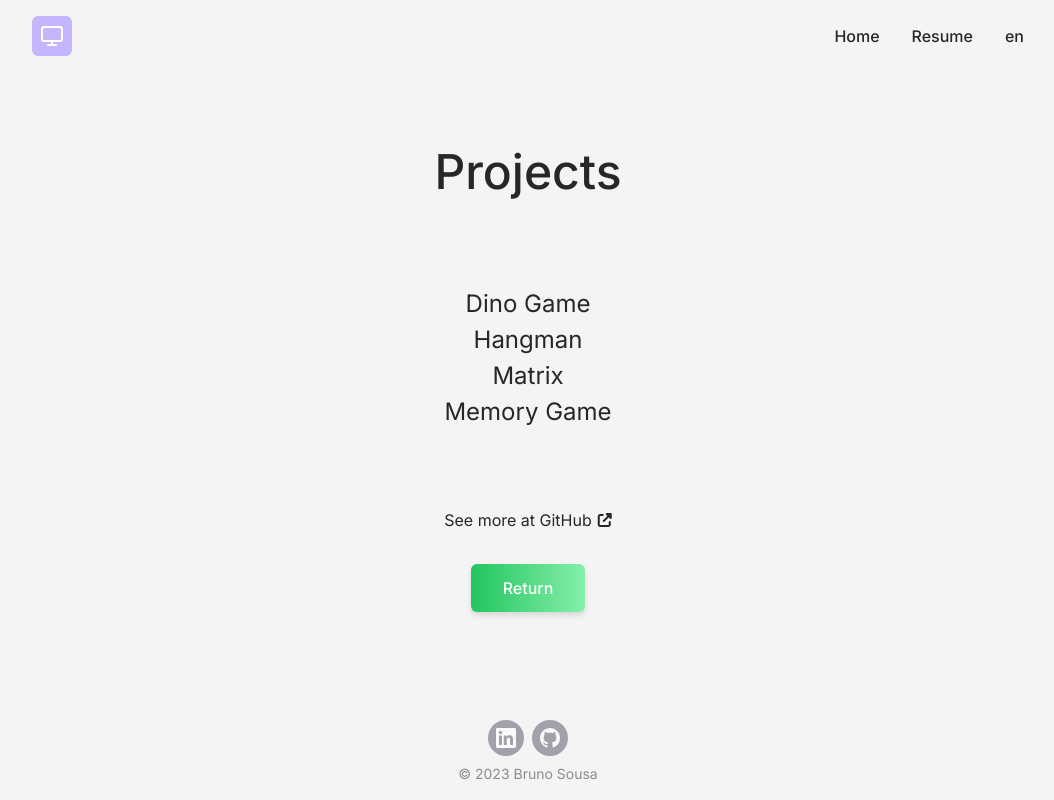
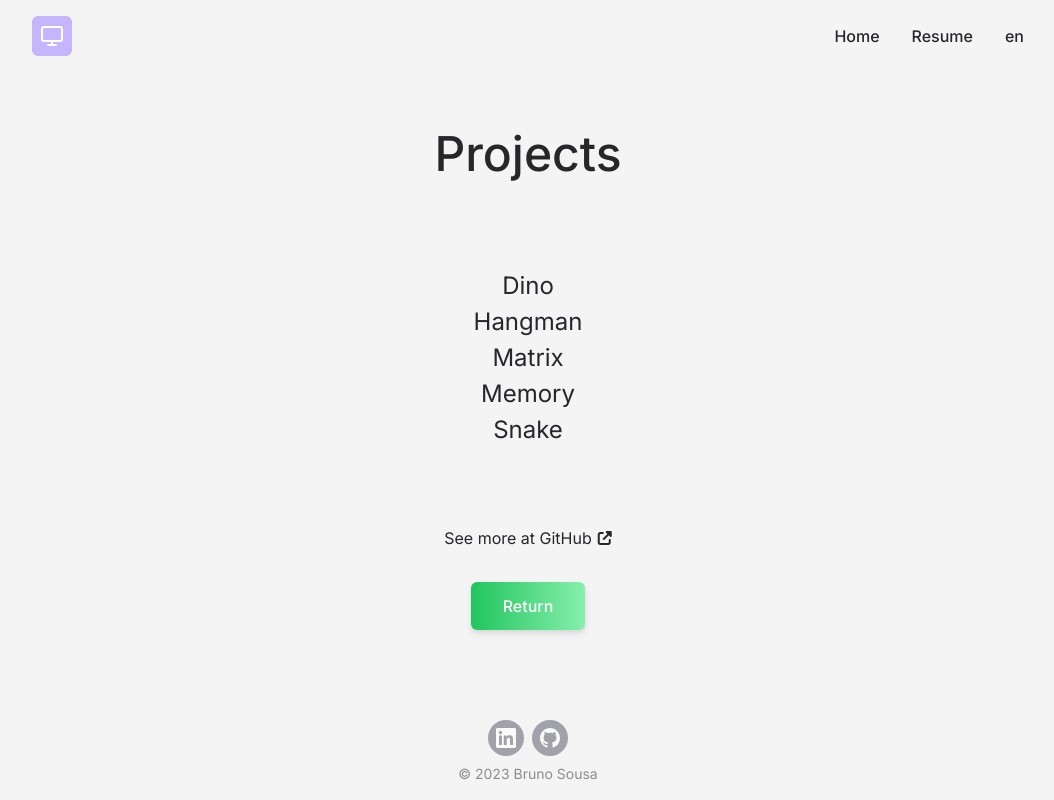
Before and after one commit to brunolpsousa/website, a Next.js app: page /projects in a window 1280 px wide. Shown: the whole page, without its empty margins (112-1166 px from the left). Built offline with nearby package versions, Linux system fonts and the light colour scheme.

Commit message:
feat: add snake game

```diff
--- a/pages/projects/index.tsx
+++ b/pages/projects/index.tsx
@@ -11,22 +11,19 @@ export default () => {
       </h1>
       <ul className='text-2xl text-center p-16 m-3'>
         <li className='customHover m-1'>
-          <Link href={'projects/dino'}>
-            {isEN ? 'Dino Game' : 'Jogo do Dinossauro'}
-          </Link>
+          <Link href={'projects/dino'}>Dino</Link>
         </li>
         <li className='customHover m-1'>
-          <Link href={'projects/hangman'}>
-            {isEN ? 'Hangman' : 'Jogo da Forca'}
-          </Link>
+          <Link href={'projects/hangman'}>{isEN ? 'Hangman' : 'Forca'}</Link>
         </li>
         <li className='customHover m-1'>
           <Link href={'projects/matrix'}>Matrix</Link>
         </li>
         <li className='customHover m-1'>
-          <Link href={'projects/memory'}>
-            {isEN ? 'Memory Game' : 'Jogo da Memória'}
-          </Link>
+          <Link href={'projects/memory'}>{isEN ? 'Memory' : 'Memória'}</Link>
+        </li>
+        <li className='customHover m-1'>
+          <Link href={'projects/snake'}>Snake</Link>
         </li>
       </ul>
       <ul className='hover:underline customHover'>
--- /dev/null
+++ b/pages/projects/snake.tsx
@@ -0,0 +1,247 @@
+// Ref: https://github.com/servetgulnaroglu/ytb_snake_js
+
+import Link from 'next/link'
+import { useEffect } from 'react'
+import getLang from '@utils/getLang'
+
+const snake = () => {
+  const canvas = document.getElementById('canvas') as HTMLCanvasElement
+  const canvasContext = canvas.getContext('2d')
+  const gameSpeed = 15
+  let record = 0
+
+  function gameLoop() {
+    setInterval(show, 1000 / gameSpeed)
+  }
+
+  function show() {
+    update()
+    draw()
+  }
+
+  function update() {
+    if (!canvasContext) return
+    canvas.width = (window.innerWidth / 5) * 4
+    canvas.height = window.innerHeight / 2
+    canvasContext.clearRect(0, 0, canvas.width, canvas.height)
+    snake.move()
+    eatApple()
+    checkCollision()
+  }
+
+  function eatApple() {
+    if (
+      snake.tail[snake.tail.length - 1].x == apple.x &&
+      snake.tail[snake.tail.length - 1].y == apple.y
+    ) {
+      snake.tail[snake.tail.length] = { x: apple.x, y: apple.y }
+      apple = new Apple()
+    }
+
+    if (apple.x > canvas.width || apple.y > canvas.height) apple = new Apple()
+  }
+
+  function gameOver() {
+    record = Math.max(record, snake.tail.length - 1)
+    snake = new Snake()
+  }
+
+  function checkCollision() {
+    let headTail = snake.tail[snake.tail.length - 1]
+
+    // wall collision
+    if (
+      headTail.x <= -snake.size ||
+      headTail.x >= canvas.width ||
+      headTail.y <= -snake.size ||
+      headTail.y >= canvas.height
+    ) {
+      gameOver()
+      return
+    }
+
+    // self collision
+    for (let i = 0; i < snake.tail.length - 2; i++) {
+      if (headTail.x == snake.tail[i].x && headTail.y == snake.tail[i].y) {
+        gameOver()
+        return
+      }
+    }
+  }
+
+  function draw() {
+    if (!canvasContext) return
+
+    createRect(0, 0, canvas.width, canvas.height, 'black')
+
+    for (let i = 0; i < snake.tail.length; i++) {
+      createRect(
+        snake.tail[i].x + 2.5,
+        snake.tail[i].y + 2.5,
+        snake.size - 5,
+        snake.size - 5,
+        'white',
+      )
+    }
+
+    canvasContext.font = '20px sans-serif'
+    canvasContext.fillStyle = '#00FF42'
+    canvasContext.fillText('Record: ' + record, (canvas.width / 9) * 2, 18)
+    canvasContext.fillText(
+      'Score: ' + (snake.tail.length - 1),
+      (canvas.width / 3) * 2,
+      18,
+    )
+    createRect(apple.x, apple.y, apple.size, apple.size, apple.color)
+  }
+
+  function createRect(
+    x: number,
+    y: number,
+    width: number,
+    height: number,
+    color: string,
+  ) {
+    if (!canvasContext) return
+
+    canvasContext.fillStyle = color
+    canvasContext.fillRect(x, y, width, height)
+  }
+
+  window.addEventListener('keydown', (e: KeyboardEvent) => {
+    setTimeout(() => {
+      if (
+        (e.key === 'ArrowLeft' || e.key.toLowerCase() === 'a') &&
+        snake.rotateX != 1
+      ) {
+        snake.rotateX = -1
+        snake.rotateY = 0
+      } else if (
+        (e.key === 'ArrowUp' || e.key.toLowerCase() === 'w') &&
+        snake.rotateY != 1
+      ) {
+        snake.rotateX = 0
+        snake.rotateY = -1
+      } else if (
+        (e.key === 'ArrowRight' || e.key.toLowerCase() === 'd') &&
+        snake.rotateX != -1
+      ) {
+        snake.rotateX = 1
+        snake.rotateY = 0
+      } else if (
+        (e.key === 'ArrowDown' || e.key.toLowerCase() === 's') &&
+        snake.rotateY != -1
+      ) {
+        snake.rotateX = 0
+        snake.rotateY = 1
+      }
+    }, 1)
+  })
+
+  class Snake {
+    x: number
+    y: number
+    size: number
+    tail: { x: number; y: number }[]
+    rotateX: number
+    rotateY: number
+
+    constructor() {
+      this.size = 16
+      this.x = 0
+      this.y = canvas.height / 3
+      this.tail = [{ x: this.x, y: this.y }]
+      this.rotateX = 1
+      this.rotateY = 0
+    }
+
+    move() {
+      let newRect
+
+      if (this.rotateX == 1) {
+        newRect = {
+          x: this.tail[this.tail.length - 1].x + this.size,
+          y: this.tail[this.tail.length - 1].y,
+        }
+      } else if (this.rotateX == -1) {
+        newRect = {
+          x: this.tail[this.tail.length - 1].x - this.size,
+          y: this.tail[this.tail.length - 1].y,
+        }
+      } else if (this.rotateY == 1) {
+        newRect = {
+          x: this.tail[this.tail.length - 1].x,
+          y: this.tail[this.tail.length - 1].y + this.size,
+        }
+      } else if (this.rotateY == -1) {
+        newRect = {
+          x: this.tail[this.tail.length - 1].x,
+          y: this.tail[this.tail.length - 1].y - this.size,
+        }
+      }
+
+      if (!newRect) return
+      this.tail.shift()
+      this.tail.push(newRect)
+    }
+  }
+
+  class Apple {
+    x: number
+    y: number
+    size: number
+    color: string
+
+    constructor() {
+      let isTouching
+
+      while (true) {
+        isTouching = false
+        this.x =
+          Math.floor((Math.random() * canvas.width) / snake.size) * snake.size
+        this.y =
+          Math.floor((Math.random() * canvas.height) / snake.size) * snake.size
+
+        for (let i = 0; i < snake.tail.length; i++) {
+          if (this.x == snake.tail[i].x && this.y == snake.tail[i].y)
+            isTouching = true
+        }
+
+        this.size = snake.size
+        this.color = 'red'
+
+        if (!isTouching) break
+      }
+    }
+  }
+
+  let snake = new Snake()
+  let apple = new Apple()
+  gameLoop()
+}
+
+export default () => {
+  const isEN = getLang()
+
+  useEffect(() => {
+    snake()
+  }, [])
+
+  return (
+    <div className='flex flex-col items-center justify-center pb-12 m-auto w-full h-full'>
+      <canvas
+        width='600'
+        height='600'
+        className='border-4 dark:border border-zinc-400 dark:border-zinc-600 '
+        id='canvas'
+      ></canvas>
+      <div className='flex flex-shrink my-12 space-x-12'>
+        <Link href={'/projects'}>
+          <button type='button' className='navBtn'>
+            {isEN ? 'Return' : 'Voltar'}
+          </button>
+        </Link>
+      </div>
+    </div>
+  )
+}
```
